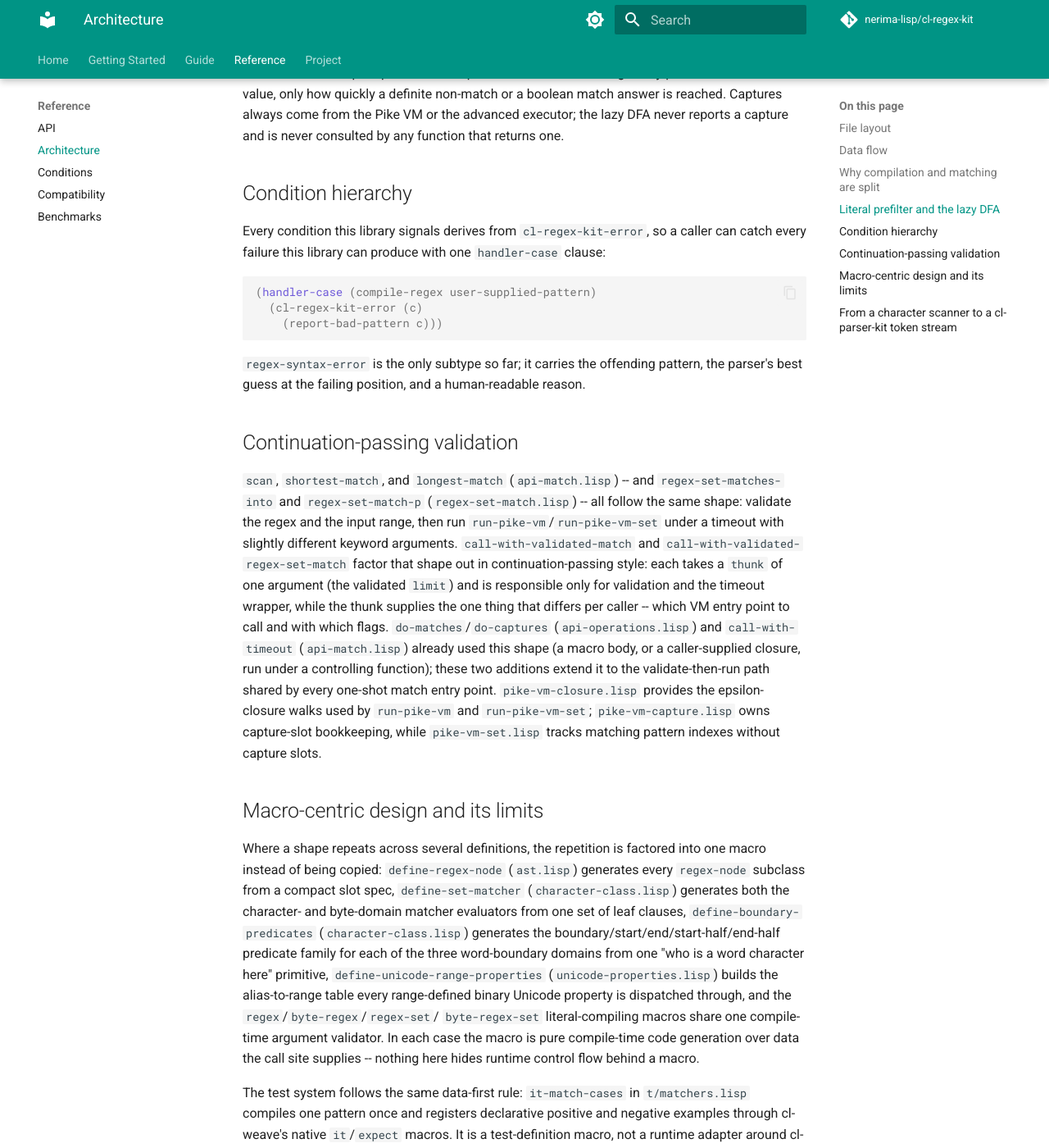
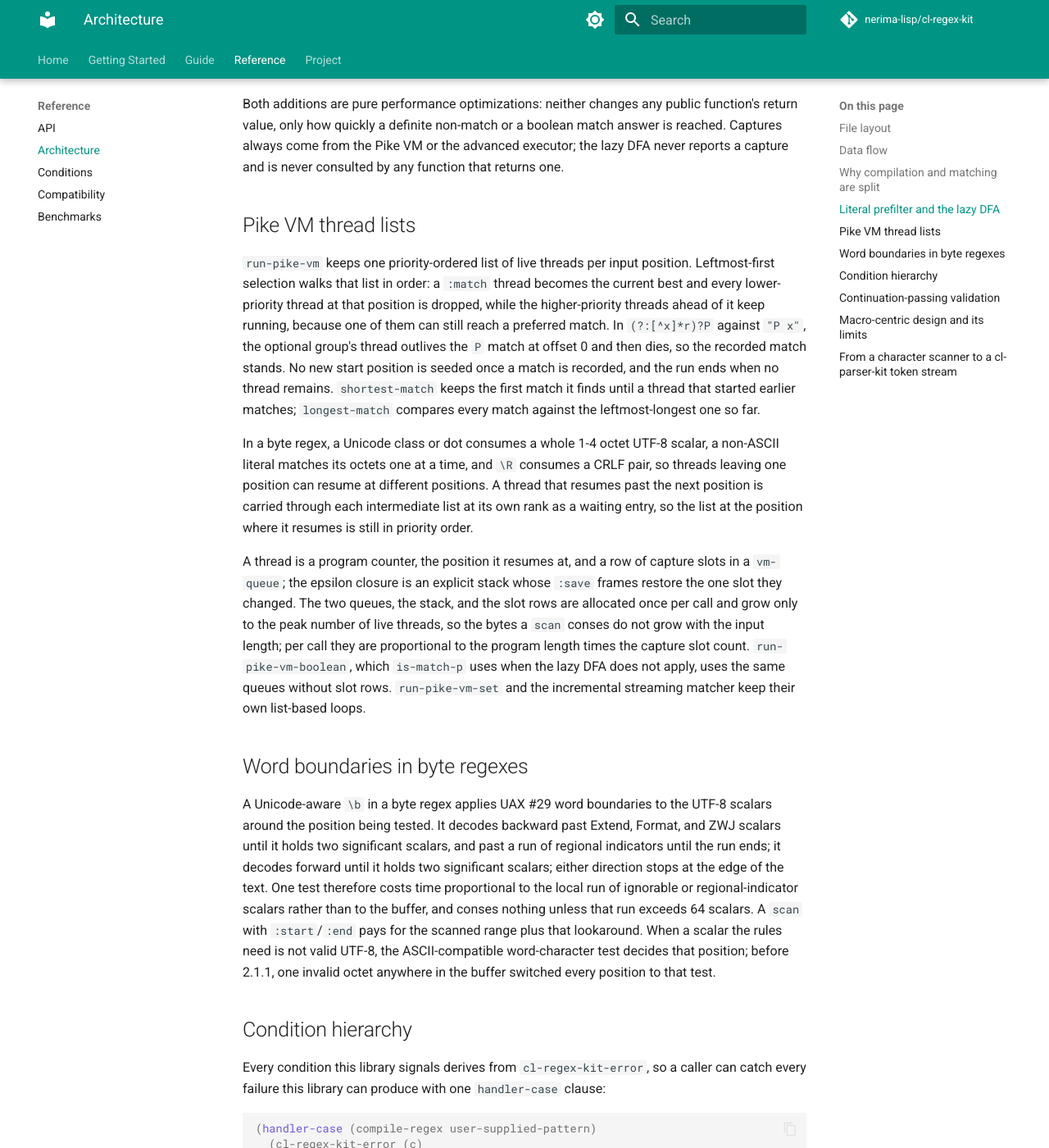
Before and after one commit to nerima-lisp/cl-regex-kit, an MkDocs documentation site: the page built from docs/src/reference/architecture.md, in a window 1280 px wide and 1400 px high, scrolled down 5691 px. Shown: the whole window at 82% size. Built offline with MkDocs 1.6.1 and Material for MkDocs 9.7.7, drawn with Linux system fonts in a browser that asks for light colours; comment, search, counter and statistics services are not loaded; some of the changed text lies outside the part shown.

Commit message:
fix: keep lower-priority Pike VM matches and bound byte word-boundary cost
The Pike VM returned a match thread only while no higher-priority thread
had consumed input, so a later failure of that thread lost the match:
(?:[^x]*r)?P found nothing in "P x" although the lazy DFA matched.
Leftmost-first selection now records the best match and lets
higher-priority threads keep running. Mixed-width byte threads are kept in
priority order, which fixes wrong captures for non-ASCII literals.

Threads now live in reused queues, so steady-state matching allocation no
longer grows with input length, and a byte \b test decodes only the
scalars UAX #29 reads instead of the whole buffer on every call.

```diff
--- a/docs/src/reference/architecture.md
+++ b/docs/src/reference/architecture.md
@@ -52,7 +52,9 @@ src/
   pike-vm-closure.lisp
                   shared epsilon-closure traversal
   pike-vm-capture.lisp
-                  RUN-PIKE-VM: INST program -> MATCH-RESULT
+                  RUN-PIKE-VM: INST program -> MATCH-RESULT, and the
+                  capture-free RUN-PIKE-VM-BOOLEAN, over reusable thread
+                  queues
   pike-vm-set.lisp
                   RUN-PIKE-VM-SET: merged INST program -> matching indexes
   api-regex.lisp  compiled-regex value object and metadata accessors
@@ -286,6 +288,53 @@ boolean match answer is reached. Captures always come from the Pike VM or
 the advanced executor; the lazy DFA never reports a capture and is never
 consulted by any function that returns one.
 
+## Pike VM thread lists
+
+`run-pike-vm` keeps one priority-ordered list of live threads per input
+position. Leftmost-first selection walks that list in order: a `:match`
+thread becomes the current best and every lower-priority thread at that
+position is dropped, while the higher-priority threads ahead of it keep
+running, because one of them can still reach a preferred match. In
+`(?:[^x]*r)?P` against `"P x"`, the optional group's thread outlives the `P`
+match at offset 0 and then dies, so the recorded match stands. No new start
+position is seeded once a match is recorded, and the run ends when no thread
+remains. `shortest-match` keeps the first match it finds until a thread that
+started earlier matches; `longest-match` compares every match against the
+leftmost-longest one so far.
+
+In a byte regex, a Unicode class or dot consumes a whole 1-4 octet UTF-8
+scalar, a non-ASCII literal matches its octets one at a time, and `\R`
+consumes a CRLF pair, so threads leaving one position can resume at
+different positions. A thread that resumes past the next position is
+carried through each intermediate list at its own rank as a waiting entry,
+so the list at the position where it resumes is still in priority order.
+
+A thread is a program counter, the position it resumes at, and a row of
+capture slots in a `vm-queue`; the epsilon closure is an explicit stack whose
+`:save` frames restore the one slot they changed. The two queues, the stack,
+and the slot rows are allocated once per call and grow only to the peak
+number of live threads, so the bytes a `scan` conses do not grow with the
+input length; per call they are proportional to the program length times the
+capture slot count. `run-pike-vm-boolean`, which `is-match-p` uses when the
+lazy DFA does not apply, uses the same queues without slot rows.
+`run-pike-vm-set` and the incremental streaming matcher keep their own
+list-based loops.
+
+## Word boundaries in byte regexes
+
+A Unicode-aware `\b` in a byte regex applies UAX #29 word boundaries to the
+UTF-8 scalars around the position being tested. It decodes backward past
+Extend, Format, and ZWJ scalars until it holds two significant scalars, and
+past a run of regional indicators until the run ends; it decodes forward
+until it holds two significant scalars; either direction stops at the edge
+of the text. One test therefore costs time proportional to the local run of
+ignorable or regional-indicator scalars rather than to the buffer, and
+conses nothing unless that run exceeds 64 scalars. A `scan` with
+`:start`/`:end` pays for the scanned range plus that lookaround. When a
+scalar the rules need is not valid UTF-8, the ASCII-compatible
+word-character test decides that position; before 2.1.1, one invalid octet
+anywhere in the buffer switched every position to that test.
+
 ## Condition hierarchy
 
 Every condition this library signals derives from `cl-regex-kit-error`, so a
```
Also changed, not shown: docs/src/reference/benchmarks.md (+14 -0 lines), 4 other files.
